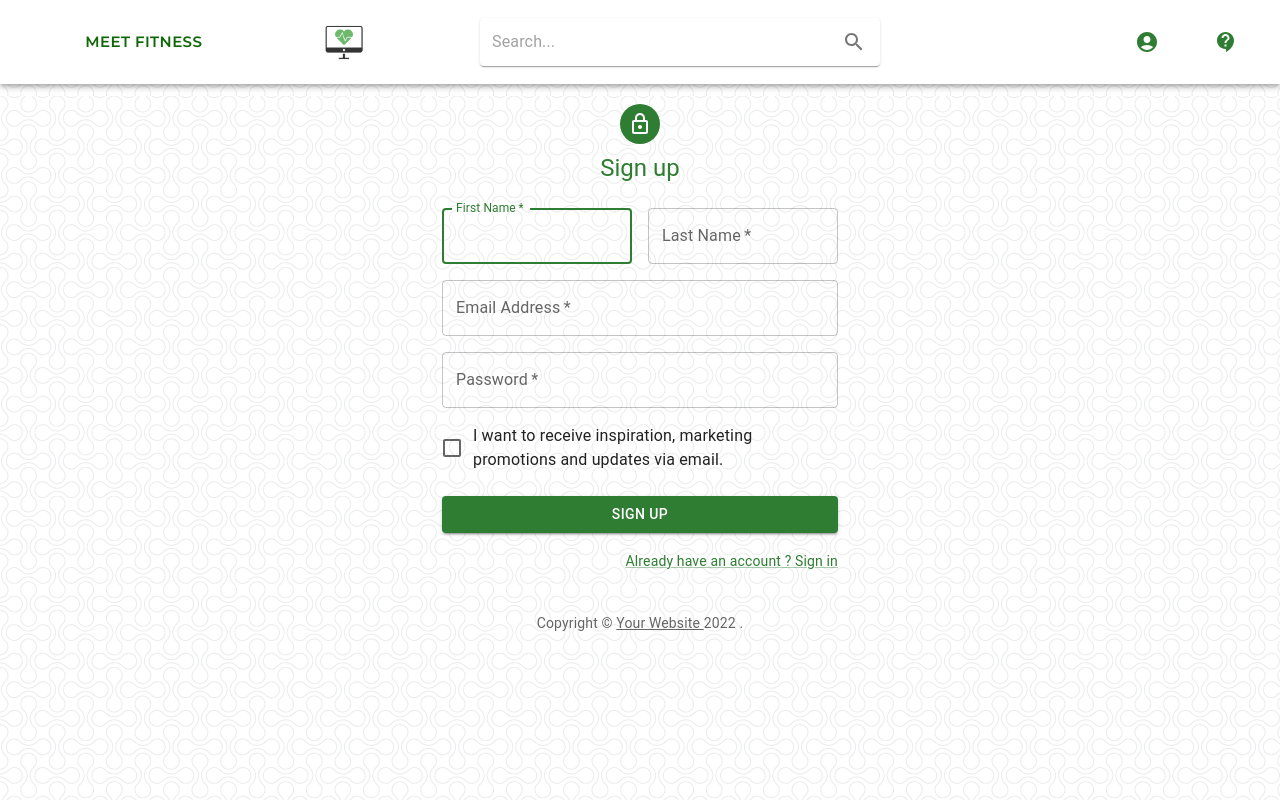
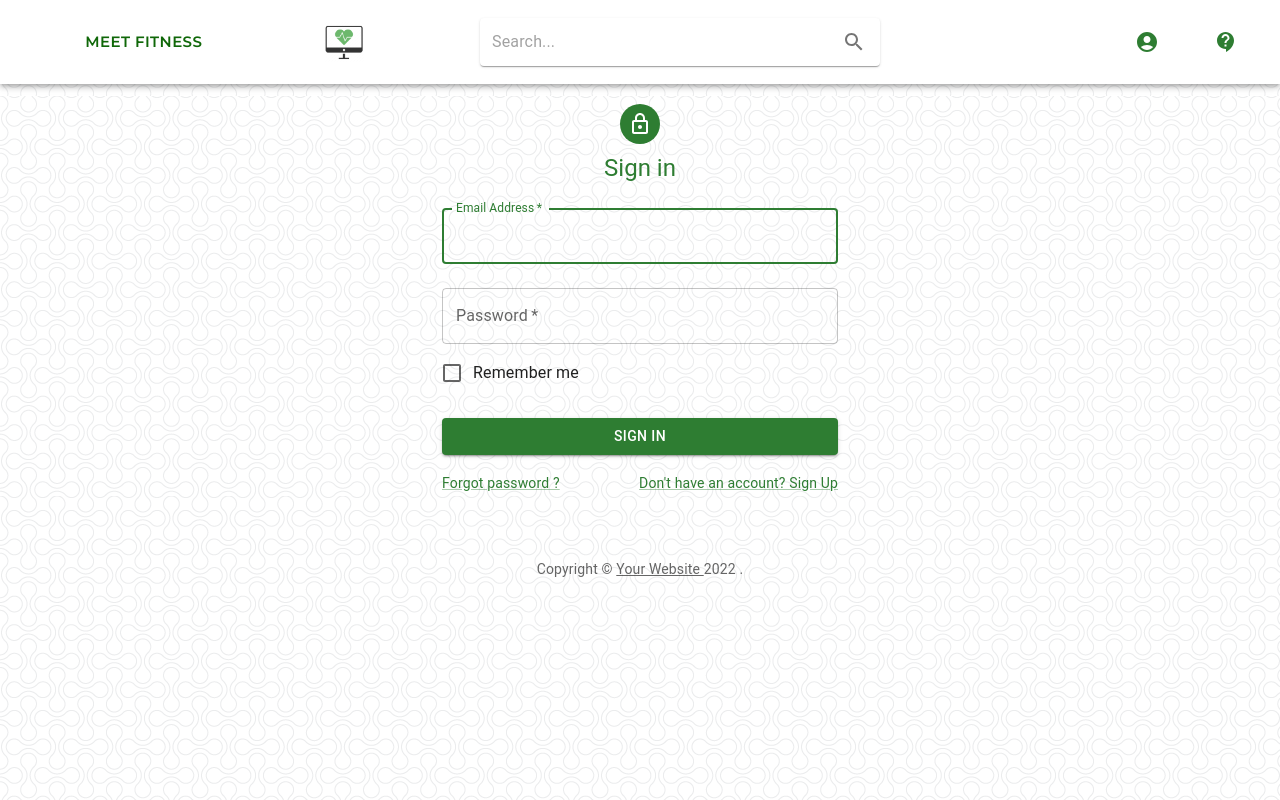
Before and after one commit to ghmaimon/coaching-website, a React (Create React App) app in the folder front-end/: page / in a window 1280 px wide. Shown: the top 800 px of the page. Built offline with nearby package versions, Linux system fonts and the light colour scheme; a web font is replaced by a local one.

Commit message:
SIGN IN AND SIGN UP ADDED

```diff
--- a/front-end/src/App.js
+++ b/front-end/src/App.js
@@ -15,7 +15,7 @@ function App() {
         div className = "body" >
         <
         Header / > { /*<Home/>*/ } { /* <Profil /> */ } <
-        SignUp / >
+        SignIn / >
         <
         Footer / >
         <
--- a/front-end/src/components/Signin/SignIn.jsx
+++ b/front-end/src/components/Signin/SignIn.jsx
@@ -57,7 +57,7 @@ export default function SignIn() {
         } >
         <
         Avatar sx = {
-            { m: 1, bgcolor: 'green' }
+            { m: 1, bgcolor: '#2e7d32' }
         } >
         <
         LockOutlinedIcon / >
@@ -65,7 +65,7 @@ export default function SignIn() {
         /Avatar> <
         Typography component = "h1"
         variant = "h5"
-        color = "green" >
+        color = "#2e7d32" >
         Sign in
         <
         /Typography> <
@@ -80,6 +80,7 @@ export default function SignIn() {
         label = "Email Address"
         name = "email"
         autoComplete = "email"
+        color = "success"
         autoFocus /
         >
         <
@@ -87,18 +88,20 @@ export default function SignIn() {
         required fullWidth name = "password"
         label = "Password"
         type = "password"
+        color = "success"
         id = "password"
         autoComplete = "current-password" /
         >
         <
         FormControlLabel control = { < Checkbox value = "remember"
-            color = "primary" / >
+            color = "success" / >
         }
         label = "Remember me" /
         >
         <
         Button type = "submit"
         fullWidth variant = "contained"
+        color = "success"
         sx = {
             { mt: 3, mb: 2 }
         } >
@@ -109,6 +112,7 @@ export default function SignIn() {
         Grid item xs >
         <
         Link href = "#"
+        color = "#2e7d32"
         variant = "body2" >
         Forgot password ?
         <
@@ -117,6 +121,7 @@ export default function SignIn() {
         Grid item >
         <
         Link href = "#"
+        color = "#2e7d32"
         variant = "body2" > { "Don't have an account? Sign Up" } <
         /Link> < /
         Grid > <
--- a/front-end/src/components/signup/SignUp.jsx
+++ b/front-end/src/components/signup/SignUp.jsx
@@ -13,7 +13,7 @@ import Typography from '@mui/material/Typography';
 import Container from '@mui/material/Container';
 import { createTheme, ThemeProvider } from '@mui/material/styles';
 
-// by oubaydos
+
 function Copyright(props) {
     return ( <
         Typography variant = "body2"
```
